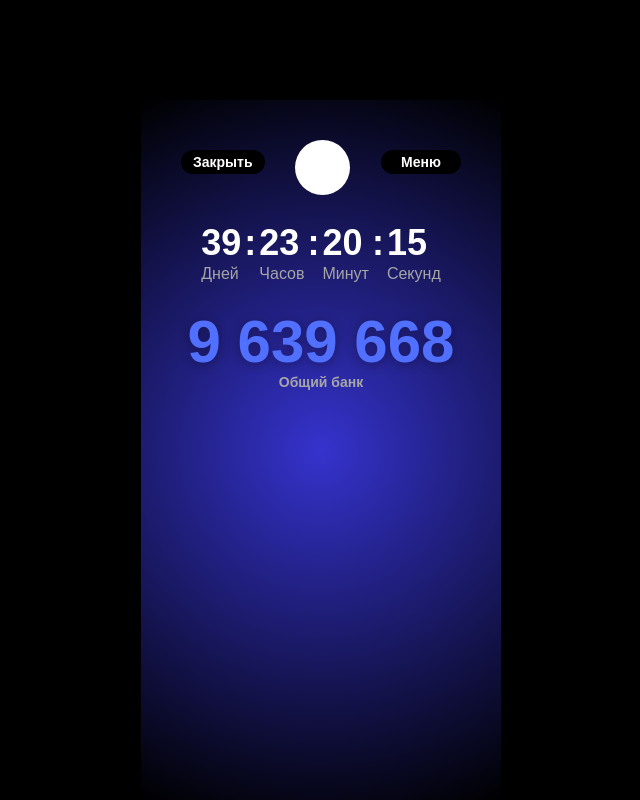
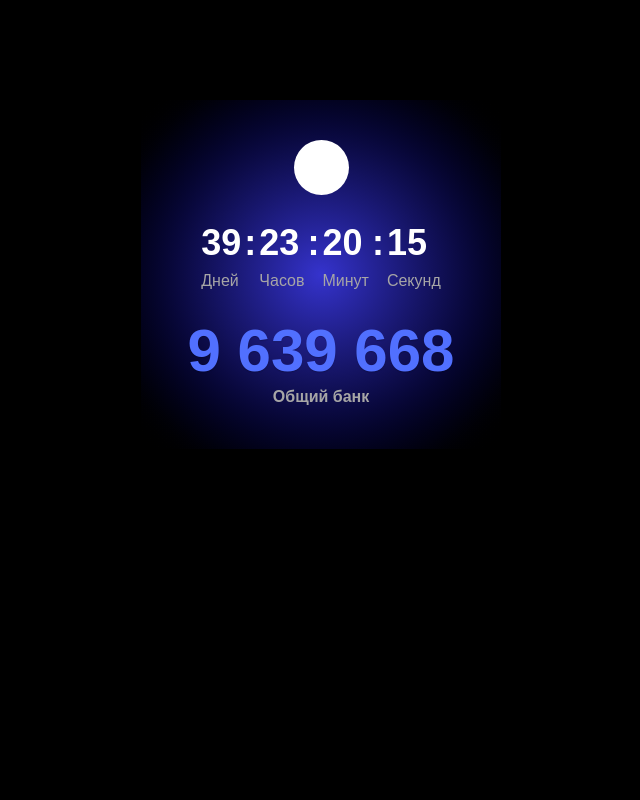
Before and after one commit to Bogdan-Bulavko/neon-apy, a Vue app: page / in a window 1280 px wide. Shown: the whole page, without its empty margins (319-959 px from the left). Built offline with nearby package versions, Linux system fonts and the light colour scheme.

Commit message:
added tilwind

```diff
--- a/index.html
+++ b/index.html
@@ -1,13 +1,16 @@
-<!doctype html>
+<!DOCTYPE html>
 <html lang="en">
   <head>
     <meta charset="UTF-8" />
     <link rel="icon" type="image/svg+xml" href="/vite.svg" />
     <meta name="viewport" content="width=device-width, initial-scale=1.0" />
-    <title>Vite + Vue</title>
+    <title>Neon app</title>
   </head>
   <body>
-    <div id="app"></div>
+    <div
+      id="app"
+      class="m-auto p-10 max-w-[360px] bg-radial from-blue-home to-black"
+    ></div>
     <script type="module" src="/src/main.js"></script>
   </body>
 </html>
--- a/package.json
+++ b/package.json
@@ -9,7 +9,9 @@
     "preview": "vite preview"
   },
   "dependencies": {
+    "@tailwindcss/vite": "^4.1.11",
     "@tonconnect/sdk": "^3.2.0",
+    "tailwindcss": "^4.1.11",
     "vue": "^3.5.17"
   },
   "devDependencies": {
--- a/src/components/avatarProfile/Avatar.vue
+++ b/src/components/avatarProfile/Avatar.vue
@@ -1,7 +1,7 @@
 <script setup></script>
 
 <template>
-  <div class="avatar-profile"></div>
+  <div class="m-auto w-[55px] h-[55px] bg-white rounded-full"></div>
 </template>
 
 <style scoped></style>
--- a/src/pages/Home/src/Home.css
+++ /dev/null
@@ -1,41 +0,0 @@
-header {
-  display: flex;
-  justify-content: space-between;
-  align-items: start;
-  margin-bottom: 30px;
-}
-
-.timer-home {
-  font-size: 36px;
-  font-weight: 700;
-  display: flex;
-  justify-content: center;
-  margin-bottom: 30px;
-}
-
-.timer-home__colon {
-  margin: 0 3px;
-}
-
-.timer-home__comment {
-  margin-top: 5px;
-  font-size: 16px;
-  font-weight: 100;
-  color: rgb(167, 166, 166);
-}
-.total-bank__wrapper {
-  text-align: center;
-  font-weight: 600;
-}
-
-.total-bank {
-  margin-bottom: 3px;
-  font-size: 60px;
-  font-weight: 600;
-  color: rgb(81, 112, 255);
-  text-shadow: rgba(0, 0, 0, 0.325) 0px 2.39996px 10.1998px;
-}
-
-.total-bank__comment {
-  color: rgb(167, 166, 166);
-}
--- a/src/pages/Home/src/components/HeaderHome.vue
+++ b/src/pages/Home/src/components/HeaderHome.vue
@@ -1,13 +1,10 @@
 <script setup>
 import Avatar from '../../../../components/avatarProfile/Avatar.vue';
-import Button from '../../../../components/buttonBlack/Button.vue';
 </script>
 
 <template>
-  <header>
-    <Button>Закрыть</Button>
+  <header class="mb-7">
     <Avatar></Avatar>
-    <Button>Меню</Button>
   </header>
 </template>
 
--- a/src/pages/Home/src/components/TimerHome.vue
+++ b/src/pages/Home/src/components/TimerHome.vue
@@ -1,28 +1,28 @@
 <script setup></script>
 
 <template>
-  <div class="timer-home">
+  <div class="mb-7 flex justify-center text-4xl font-bold">
     <div>
       <p>39</p>
-      <p class="timer-home__comment">Дней</p>
+      <p class="mt-1.5 text-base font-thin text-subtext">Дней</p>
     </div>
 
-    <span class="timer-home__colon">:</span>
+    <span class="mx-[3px]">:</span>
     <div>
       <p>23</p>
-      <p class="timer-home__comment">Часов</p>
+      <p class="mt-1.5 text-base font-thin text-subtext">Часов</p>
     </div>
 
-    <span class="timer-home__colon">:</span>
+    <span class="mx-[3px]">:</span>
     <div>
       <p>20</p>
-      <p class="timer-home__comment">Минут</p>
+      <p class="mt-1.5 text-base font-thin text-subtext">Минут</p>
     </div>
 
-    <span class="timer-home__colon">:</span>
+    <span class="mx-[3px]">:</span>
     <div>
       <p>15</p>
-      <p class="timer-home__comment">Секунд</p>
+      <p class="mt-1.5 text-base font-thin text-subtext">Секунд</p>
     </div>
   </div>
 </template>
--- a/src/pages/Home/src/components/TotalBank.vue
+++ b/src/pages/Home/src/components/TotalBank.vue
@@ -1,9 +1,11 @@
 <script setup></script>
 
 <template>
-  <div class="total-bank__wrapper">
-    <p class="total-bank">9 639 668</p>
-    <p class="total-bank__comment">Общий банк</p>
+  <div class="text-center font-bold">
+    <p class="mb-1 text-6xl font-semibold text-blue text-shadow-xs">
+      9 639 668
+    </p>
+    <p class="text-subtext">Общий банк</p>
   </div>
 </template>
 
--- a/src/style.css
+++ b/src/style.css
@@ -1,83 +1,10 @@
-@import '../src/pages/Home/src/Home.css';
-* {
-  padding: 0;
-  margin: 0;
-  border: 0;
-}
+@import 'tailwindcss';
 
-*,
-*:before,
-*:after {
-  -webkit-box-sizing: border-box;
-  box-sizing: border-box;
-}
-
-:focus,
-:active {
-  outline: none;
-}
-
-a:focus,
-a:active {
-  outline: none;
-}
-
-html,
-body {
-  height: 100%;
-  width: 100%;
-  font-size: 100%;
-  line-height: 1;
-  font-size: 14px;
-  -ms-text-size-adjust: 100%;
-  -moz-text-size-adjust: 100%;
-  -webkit-text-size-adjust: 100%;
-}
-
-input,
-button,
-textarea {
-  font-family: inherit;
-}
-
-input::-ms-clear {
-  display: none;
-}
-
-button {
-  cursor: pointer;
-}
-
-button::-moz-focus-inner {
-  padding: 0;
-  border: 0;
-}
-
-a,
-a:visited {
-  text-decoration: none;
-}
-
-a:hover {
-  text-decoration: none;
-}
-
-.nav__list li {
-  list-style: none;
-}
-
-img {
-  vertical-align: top;
-}
-
-h1,
-h2,
-h3,
-h4,
-h5,
-h6 {
-  font-size: inherit;
-  font-weight: 400;
+@theme {
+  --color-blue-home: rgba(53, 51, 205);
+  --color-blue: rgb(81, 112, 255);
+  --color-subtext: rgb(167, 166, 166);
+  /* ... */
 }
 
 body {
@@ -86,33 +13,3 @@ body {
   background: black;
   color: white;
 }
-
-#app {
-  max-width: 360px;
-  margin: 0 auto;
-  padding: 40px;
-  min-height: 100%;
-  background: radial-gradient(
-    circle,
-    rgba(53, 51, 205, 1) 0%,
-    rgba(0, 0, 0, 1) 100%
-  );
-}
-
-.button-black {
-  padding: 4px 12px;
-  margin-top: 10px;
-  min-width: 80px;
-  font-size: 1em;
-  font-weight: 700;
-  color: white;
-  background: black;
-  border-radius: 20px;
-}
-
-.avatar-profile {
-  width: 55px;
-  height: 55px;
-  border-radius: 50%;
-  background: white;
-}
--- a/vite.config.js
+++ b/vite.config.js
@@ -1,7 +1,8 @@
-import { defineConfig } from 'vite'
-import vue from '@vitejs/plugin-vue'
+import { defineConfig } from 'vite';
+import tailwindcss from '@tailwindcss/vite';
+import vue from '@vitejs/plugin-vue';
 
 // https://vite.dev/config/
 export default defineConfig({
-  plugins: [vue()],
-})
+  plugins: [vue(), tailwindcss()],
+});
```
Also changed, not shown: 1 other file (tests, documents, lock files or other folders).
